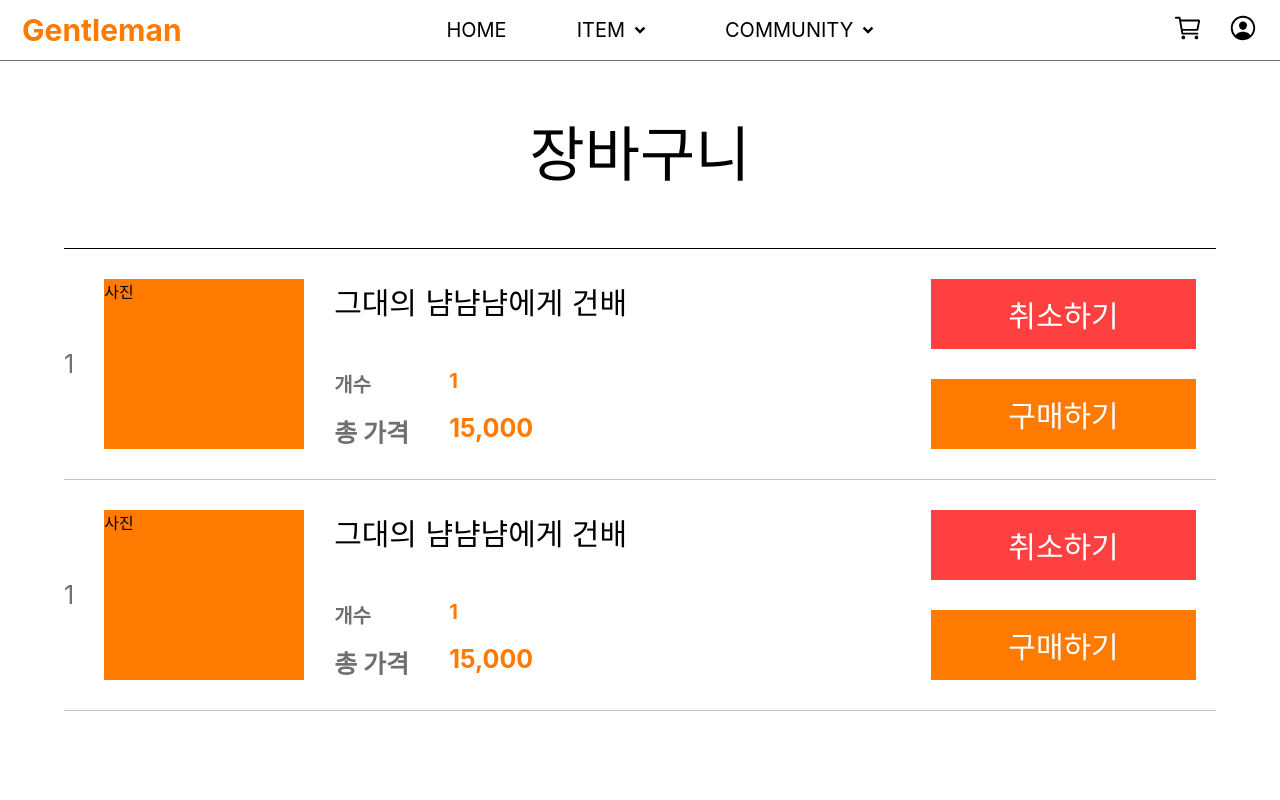
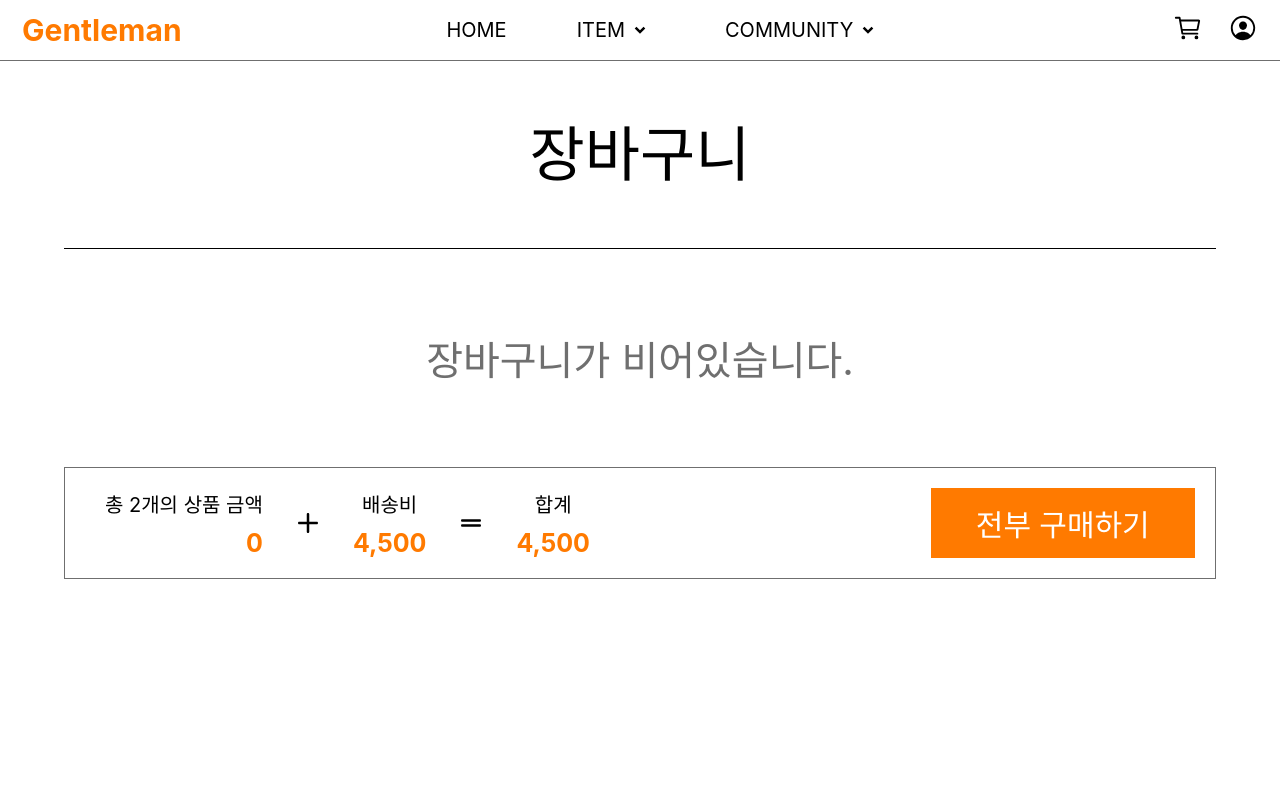
Before and after one commit to potato-club/potato-3team-Unil-frontend, a React (Create React App) app: page /cart in a window 1280 px wide. Shown: the top 800 px of the page. Built offline with nearby package versions, Linux system fonts and the light colour scheme.

Commit message:
CartPage, ProductHandleButton 리덕스 연결

```diff
--- a/src/components/ProductHandleButton.jsx
+++ b/src/components/ProductHandleButton.jsx
@@ -8,7 +8,7 @@ const ProductHandleButton = ({ title, addCart, removeCart, data }) => {
     if (title === '장바구니 담기') {
       addCart(data.current);
     } else if (title === '취소하기') {
-      removeCart();
+      removeCart(data.current.id);
     }
   };
   return (
@@ -19,7 +19,7 @@ const ProductHandleButton = ({ title, addCart, removeCart, data }) => {
 const mapDisPatchToProps = (dispatch) => {
   return {
     addCart: (data) => dispatch(addCart(data)),
-    removeCart: () => dispatch(removeCart()),
+    removeCart: (data) => dispatch(removeCart(data)),
   };
 };
 
--- a/src/pages/cart/CartPage.jsx
+++ b/src/pages/cart/CartPage.jsx
@@ -1,4 +1,4 @@
-import React from 'react';
+import React, { useState, useEffect } from 'react';
 import styled from '@emotion/styled';
 import { PageTitle } from 'components';
 import { CartItem } from './components/index';
@@ -7,19 +7,33 @@ import { ProductHandleButton } from 'components';
 import { CgMathEqual, CgMathPlus } from 'react-icons/cg';
 import { connect } from 'react-redux';
 
-const CartPage = () => {
+const CartPage = ({ list }) => {
+  const [allPrice, setAllPrice] = useState(0);
+
+  useEffect(() => {
+    setAllPrice(0);
+    list.map(({ price }) => {
+      return setAllPrice((prev) => prev + price);
+    });
+  }, [list]);
+
   return (
     <Section>
       <PageTitle pageTitle={'장바구니'} />
-      <CartListWrapper>
-        <CartItem />
-        <CartItem />
+      <CartListWrapper length={list.length}>
+        {list.length !== 0 ? (
+          list.map((data, index) => (
+            <CartItem key={data.id} data={data} index={index} />
+          ))
+        ) : (
+          <Notice>장바구니가 비어있습니다.</Notice>
+        )}
       </CartListWrapper>
       <CalCulateSection>
         <CalCulateArticle>
           <ProductAllPriceWrapper>
             <ProductAllPriceTag>총 2개의 상품 금액</ProductAllPriceTag>
-            <ProductAllPrice>30,000</ProductAllPrice>
+            <ProductAllPrice>{allPrice.toLocaleString()}</ProductAllPrice>
           </ProductAllPriceWrapper>
           <CgMathPlus style={calculateIconStyle} />
           <DeliveryFeeWrapper>
@@ -29,7 +43,7 @@ const CartPage = () => {
           <CgMathEqual style={calculateIconStyle} />
           <ResultWrapper>
             <ResultTag>합계</ResultTag>
-            <Result>34,500</Result>
+            <Result>{(allPrice + 4500).toLocaleString()}</Result>
           </ResultWrapper>
         </CalCulateArticle>
         <ProductHandleButtonWrapper>
@@ -40,11 +54,11 @@ const CartPage = () => {
   );
 };
 
-// const mapStateToProps = (state) => {
-//   return { list: state.list };
-// };
+const mapStateToProps = (state) => {
+  return { list: state };
+};
 
-export default connect()(CartPage);
+export default connect(mapStateToProps)(CartPage);
 
 const Section = styled.div`
   display: flex;
@@ -58,7 +72,7 @@ const CartListWrapper = styled.div`
   flex-direction: column;
   justify-content: center;
   align-items: center;
-  margin-bottom: 100px;
+  margin-bottom: ${({ length }) => (length === 0 ? 0 : '100px')};
   border-top: 1px solid ${customColor.fontmain};
   width: 100%;
 `;
@@ -135,3 +149,9 @@ const ProductHandleButtonWrapper = styled.div`
   width: 23%;
   margin-right: 20px;
 `;
+
+const Notice = styled.div`
+  margin: 80px 0;
+  font-size: 40px;
+  color: ${customColor.fontsub};
+`;
--- a/src/pages/cart/components/CartItem.jsx
+++ b/src/pages/cart/components/CartItem.jsx
@@ -1,16 +1,25 @@
-import React from 'react';
+import React, { useRef } from 'react';
 import styled from '@emotion/styled';
 import { customColor } from 'constants/index';
 import { ProductHandleButton } from 'components';
 
-export const CartItem = () => {
+export const CartItem = ({ data, index }) => {
+  const productData = useRef({
+    id: data.id,
+    name: data.name,
+    type: data.type,
+    price: data.price,
+    abv: data.abv,
+    volume: data.volume,
+    poo: data.poo,
+  });
   return (
     <ItemWrapper>
       <ItemInfoWrapper>
-        <ItemNumber>1</ItemNumber>
+        <ItemNumber>{index + 1}</ItemNumber>
         <ItemImage>사진</ItemImage>
         <ItemDescWrapper>
-          <ItemName>그대의 냠냠냠에게 건배</ItemName>
+          <ItemName>{productData.current.name}</ItemName>
           <ItemDownData>
             <ItemCountWrapper>
               <ItemCountTag>개수</ItemCountTag>
@@ -18,13 +27,15 @@ export const CartItem = () => {
             </ItemCountWrapper>
             <ItemPriceWrapper>
               <ItemPriceTag>총 가격</ItemPriceTag>
-              <ItemPrice>15,000</ItemPrice>
+              <ItemPrice>
+                {productData.current.price.toLocaleString()}
+              </ItemPrice>
             </ItemPriceWrapper>
           </ItemDownData>
         </ItemDescWrapper>
       </ItemInfoWrapper>
       <ProductHandleButtonWrapper>
-        <ProductHandleButton title={'취소하기'} />
+        <ProductHandleButton title={'취소하기'} data={productData} />
         <ProductHandleButton title={'구매하기'} />
       </ProductHandleButtonWrapper>
     </ItemWrapper>
--- a/src/redux/cartRedux/reducer.js
+++ b/src/redux/cartRedux/reducer.js
@@ -1,17 +1,16 @@
 import { ADD_CART, REMOVE_CART } from './type';
 
 const list = [];
+let id = 0;
 
-let id = 0;
 export const cartReducer = (state = list, action) => {
-  console.log(state);
   switch (action.type) {
     case ADD_CART:
       action.payload = { ...action.payload, id };
       id++;
       return [...state, action.payload];
     case REMOVE_CART:
-      return [...state, state.push(action.payload)];
+      return state.filter((data) => data.id !== action.payload);
     default:
       return state;
   }
```
Also changed, not shown: src/redux/store.js (+1 -7 lines).
